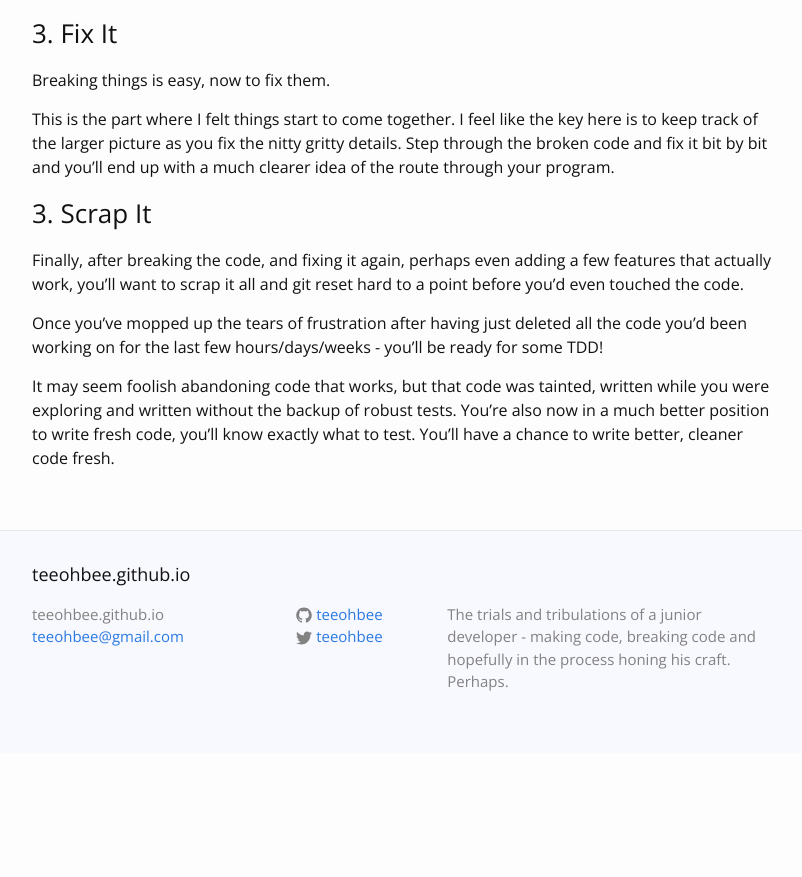
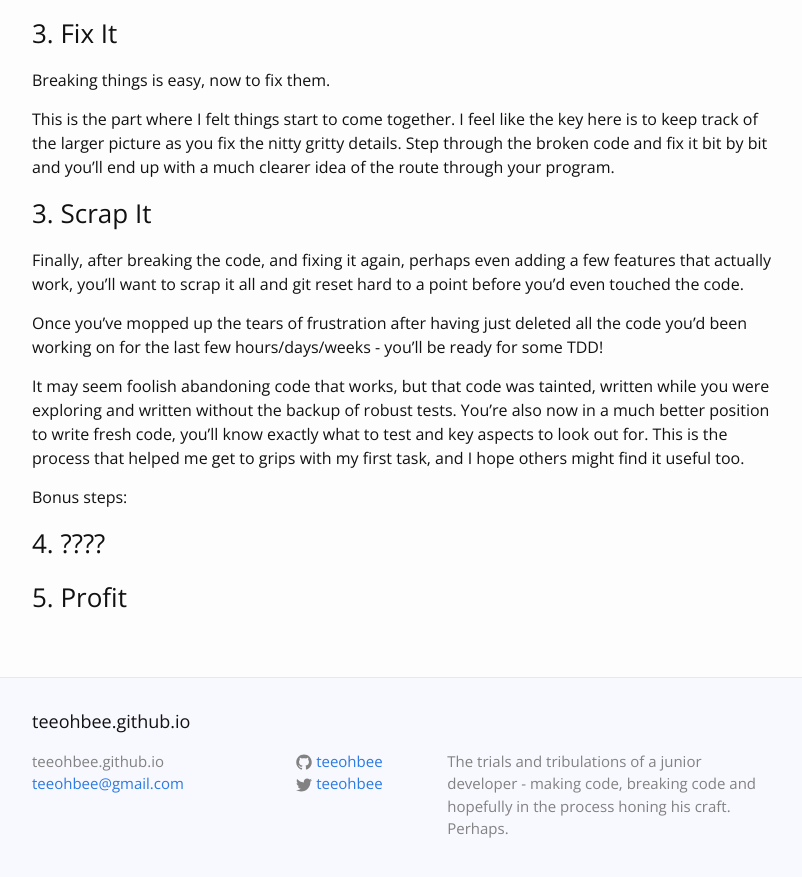
Before and after one commit to Teeohbee/Teeohbee.github.io, a Jekyll site: the page built from _posts/2016-02-18-My-First-Ticket.md, in a window 1280 px wide and 900 px high, scrolled down 1718 px. Shown: the top 877 px of the window, without its empty margins (238-1040 px from the left). Built offline with Jekyll 4.4.1, drawn with Linux system fonts in a browser that asks for light colours; before the commit the page ends 2471 px from its top, so only the background shows below that.

Commit message:
Update 2016-02-18-My-First-Ticket.md

```diff
--- a/_posts/2016-02-18-My-First-Ticket.md
+++ b/_posts/2016-02-18-My-First-Ticket.md
@@ -50,4 +50,10 @@ Finally, after breaking the code, and fixing it again, perhaps even adding a few
 
 Once you've mopped up the tears of frustration after having just deleted all the code you'd been working on for the last few hours/days/weeks - you'll be ready for some TDD!
 
-It may seem foolish abandoning code that works, but that code was tainted, written while you were exploring and written without the backup of robust tests. You're also now in a much better position to write fresh code, you'll know exactly what to test. You'll have a chance to write better, cleaner code fresh.
+It may seem foolish abandoning code that works, but that code was tainted, written while you were exploring and written without the backup of robust tests. You're also now in a much better position to write fresh code, you'll know exactly what to test and key aspects to look out for. This is the process that helped me get to grips with my first task, and I hope others might find it useful too.
+
+Bonus steps:
+
+### 4. ????
+
+### 5. Profit
```
